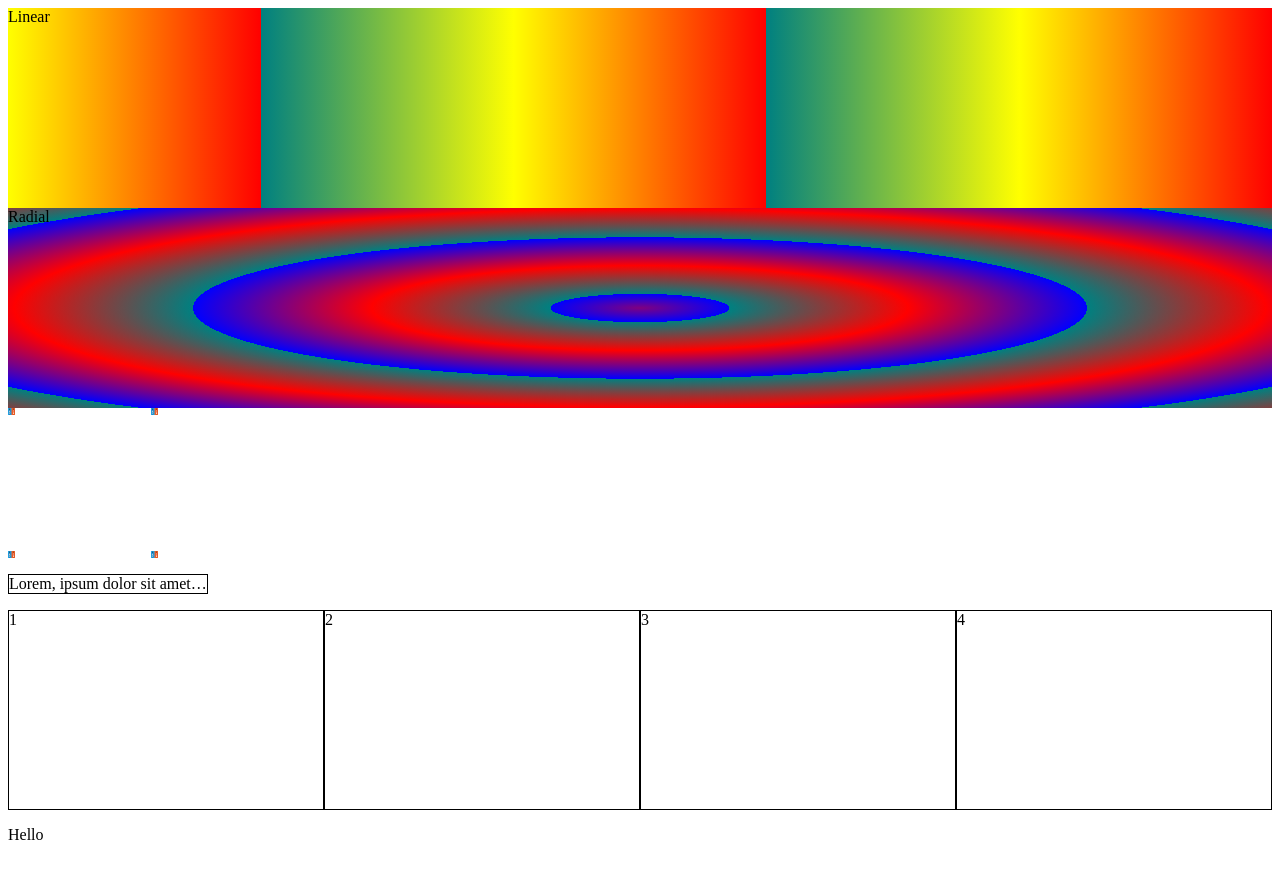
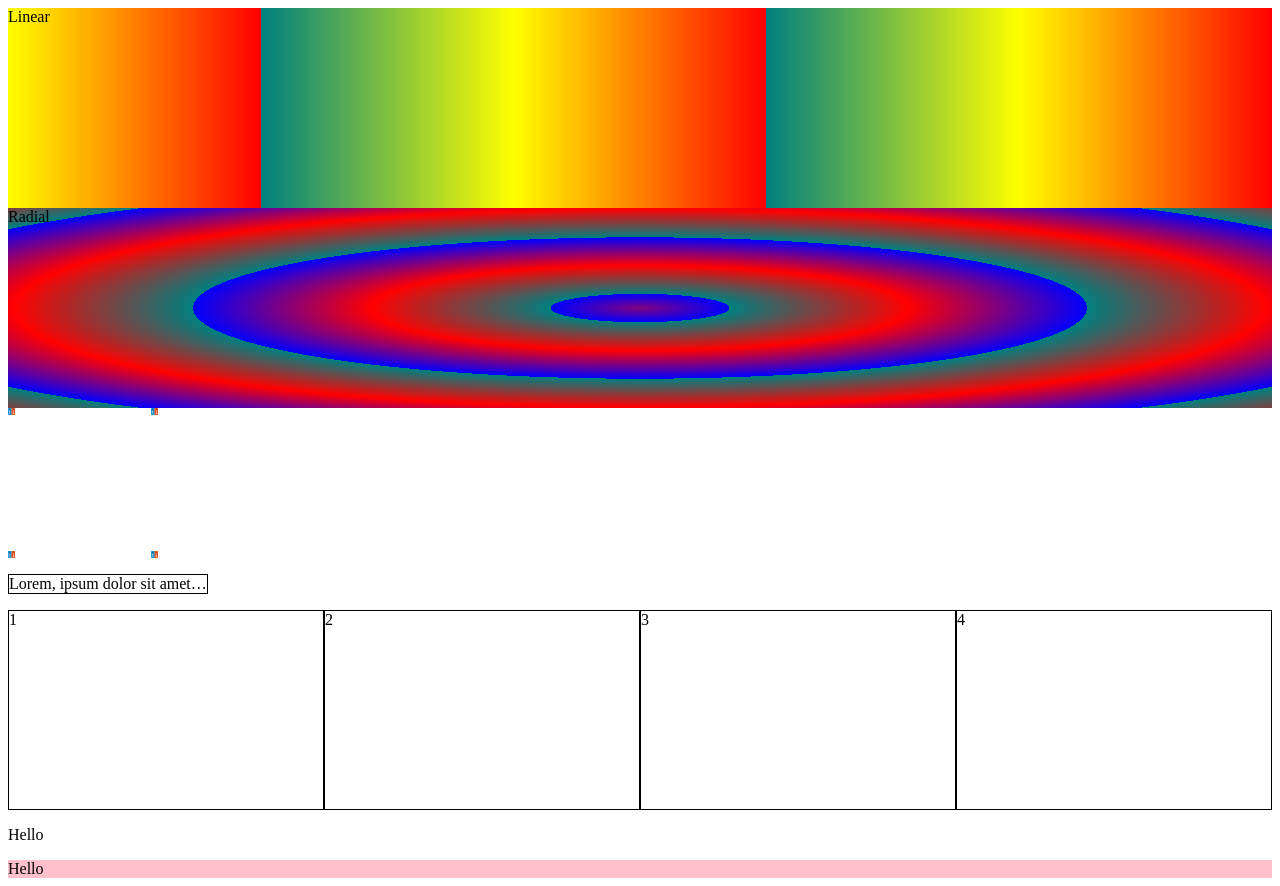
Before and after one commit to edyoda/FSR281122A, a plain HTML site: page Lec-10/index.html in a window 1280 px wide. Before the commit the page ends 860 px from the top, so only its background shows below. Drawn offline with Linux system fonts and the light colour scheme.

Commit message:
added hover in lec-10

```diff
--- a/Lec-10/css/style.css
+++ b/Lec-10/css/style.css
@@ -126,3 +126,13 @@
   width: 30%;
   height: 100px;
 }
+
+#hover-effect {
+  background-color: pink;
+}
+
+#hover-effect:hover {
+  background-color: red;
+  color: white;
+  background-image: url("../images/download.png");
+}
--- a/Lec-10/index.html
+++ b/Lec-10/index.html
@@ -39,5 +39,7 @@
     <section>
       <p>Hello</p>
     </section>
+
+    <div id="hover-effect">Hello</div>
   </body>
 </html>
```
